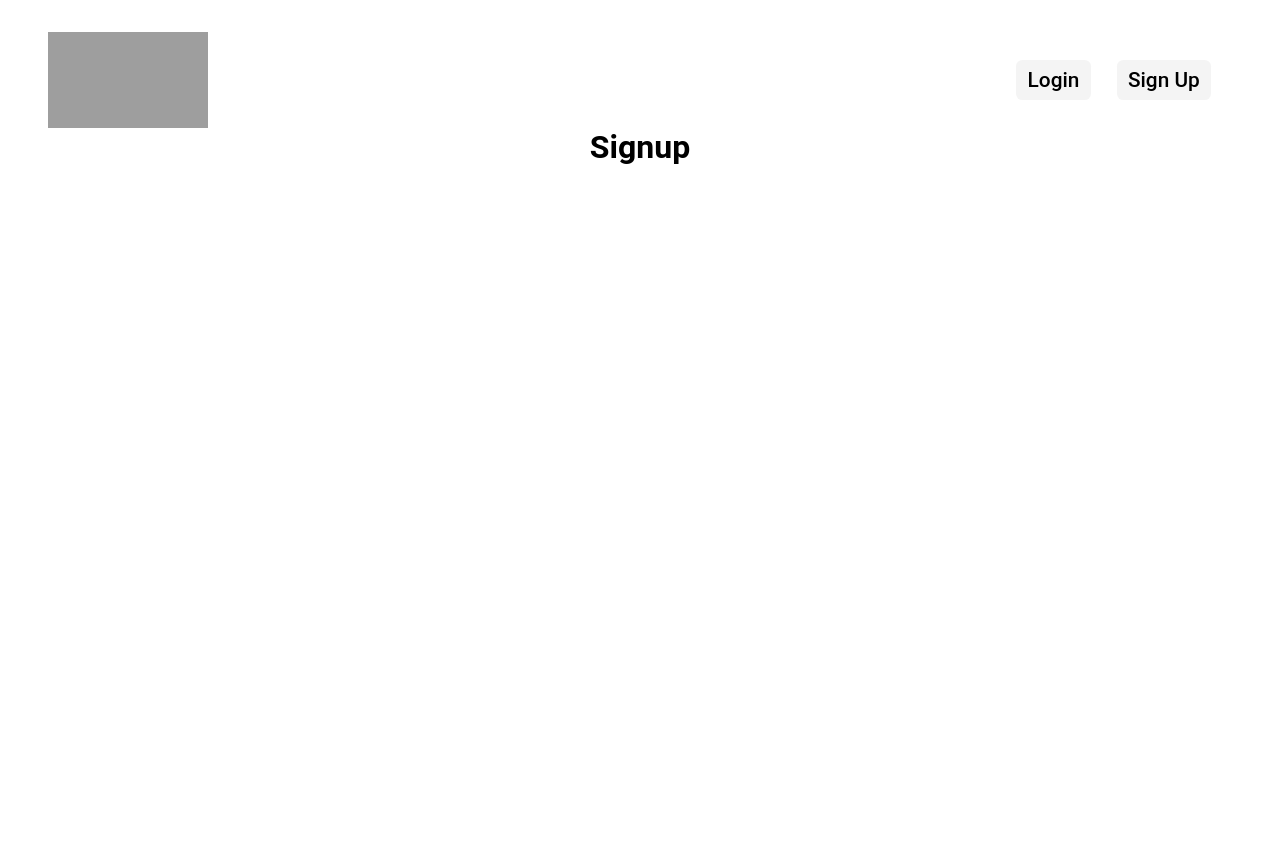
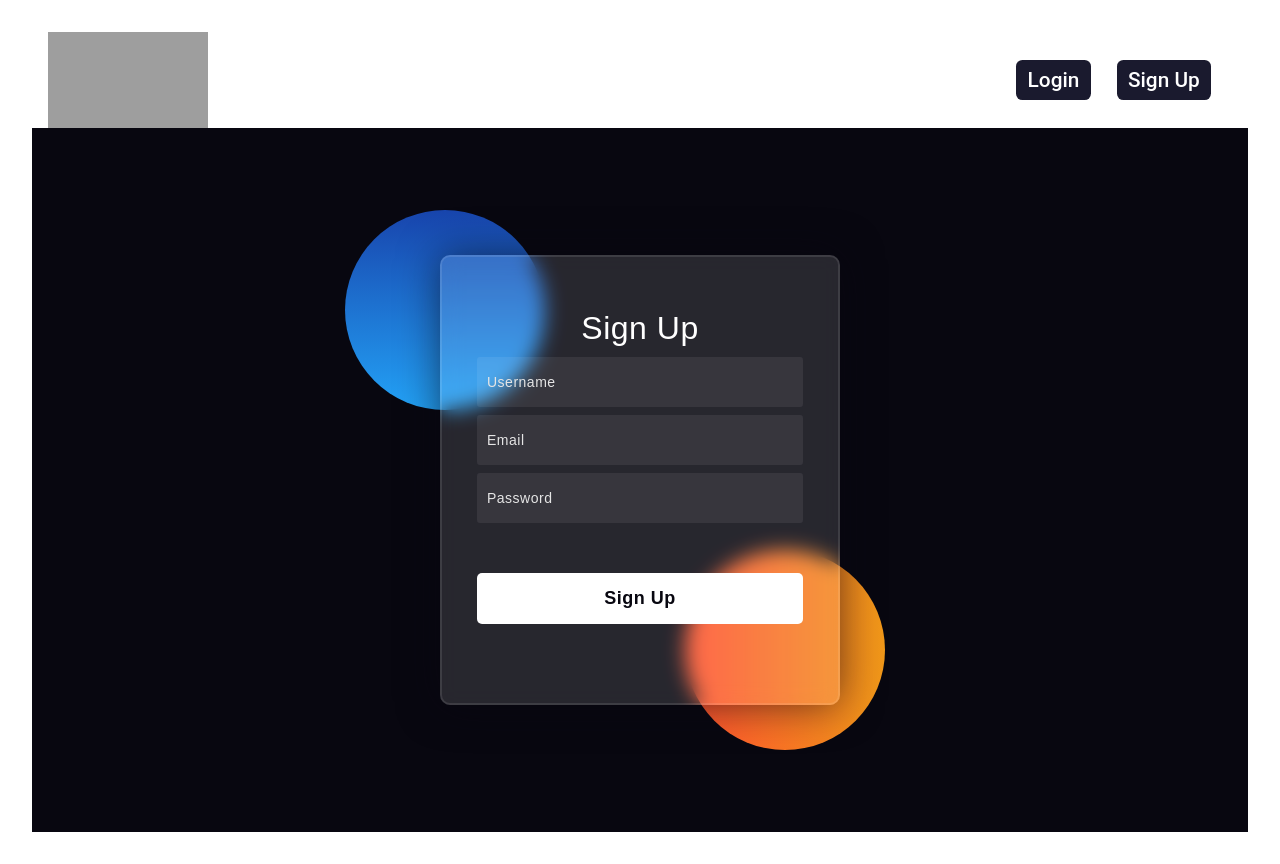
Before and after one commit to nehanshuajmera/AuthViaJWT, a React (Vite) app in the folder client/: page /signup in a window 1280 px wide. Before the commit the page ends 800 px from the top, so only its background shows below. Built offline with nearby package versions, Linux system fonts and the light colour scheme; grey boxes are pictures that could not be loaded.

Commit message:
Sign Up done

```diff
--- a/client/src/App.jsx
+++ b/client/src/App.jsx
@@ -29,7 +29,7 @@ const App = () => {
         />
         <div className="pages">
           <Routes>
-            <Route path="/signup" element={<Signup onLogin={handleLogin} />} />
+            <Route path="/signup" element={<Signup onSignup={handleLogin} />} />
             <Route path="/login" element={<Login onLogin={handleLogin} />} />
             <Route path="/" element={<Home />} />
           </Routes>
--- a/client/src/pages/Login/Login.jsx
+++ b/client/src/pages/Login/Login.jsx
@@ -34,7 +34,7 @@ export const Login = ({onLogin}) => {
       }
     } catch (error) {
       console.error("Error logging in:", error.message);
-      setError("Invalid login credentials"); // Set error state
+      setError("Invalid login credentials", error.message); // Set error state
       setShowModal(true); // Show modal
     } finally {
       setLoading(false);
@@ -70,7 +70,7 @@ export const Login = ({onLogin}) => {
               onChange={(e) => setPassword(e.target.value)}
             />
             <button className="opacity" type="submit" disabled={loading}>
-              {loading ? "Loading..." : "SUBMIT"}
+              {loading ? "Loading..." : "Login"}
             </button>
           </form>
           <div className="register-forget opacity">
--- /dev/null
+++ b/client/src/pages/Signup/Signup.css
@@ -0,0 +1,140 @@
+:root {
+    --backgrounds: #080710;
+}
+
+.signupMain {
+    background-color: var(--backgrounds);
+    height: 88vh;
+    display: flex;
+    align-items: center;
+    justify-content: center;
+}
+
+.signupMain .background {
+    width: 430px;
+    height: 380px;
+    position: absolute;
+}
+
+.signupMain .background .shape {
+    height: 200px;
+    width: 200px;
+    position: absolute;
+    border-radius: 50%;
+}
+
+.signupMain .shape:first-child {
+    background: linear-gradient(#1845ad,
+            #23a2f6);
+    left: -80px;
+    top: -80px;
+}
+
+.signupMain .shape:last-child {
+    background: linear-gradient(to right,
+            #ff512f,
+            #f09819);
+    right: -30px;
+    bottom: -80px;
+}
+
+.signupMain form {
+    height: 450px;
+    width: 400px;
+    background-color: rgba(255, 255, 255, 0.13);
+    position: absolute;
+    border-radius: 10px;
+    -webkit-backdrop-filter: blur(10px);
+    backdrop-filter: blur(10px);
+    border: 2px solid rgba(255, 255, 255, 0.1);
+    box-shadow: 0 0 40px rgba(8, 7, 16, 0.6);
+    padding: 50px 35px;
+}
+
+.signupMain form * {
+    font-family: 'Poppins', sans-serif;
+    color: #ffffff;
+    letter-spacing: 0.5px;
+    outline: none;
+    border: none;
+}
+
+.signupMain form h3 {
+    font-size: 32px;
+    font-weight: 500;
+    line-height: 42px;
+    text-align: center;
+}
+
+.signupMain label {
+    display: block;
+    margin-top: 30px;
+    font-size: 16px;
+    font-weight: 500;
+}
+
+.signupMain input {
+    display: block;
+    height: 50px;
+    width: 100%;
+    background-color: rgba(255, 255, 255, 0.07);
+    border-radius: 3px;
+    padding: 0 10px;
+    margin-top: 8px;
+    font-size: 14px;
+    font-weight: 300;
+}
+
+.signupMain ::placeholder {
+    color: #e5e5e5;
+}
+
+.signupMain button {
+    margin-top: 50px;
+    width: 100%;
+    background-color: #ffffff;
+    color: #080710;
+    padding: 15px 0;
+    font-size: 18px;
+    font-weight: 600;
+    border-radius: 5px;
+    cursor: pointer;
+}
+
+.signupMain .modal {
+    display: flex;
+    justify-content: center;
+    align-items: center;
+    position: fixed;
+    top: 0;
+    left: 0;
+    width: 100%;
+    height: 100%;
+    background-color: rgba(0, 0, 0, 0.5);
+    z-index: 1000;
+}
+
+.signupMain .modal-content {
+    background-color: var(--color);
+    color: var(--primary-color);
+    margin: 10px;
+    padding: 30px;
+    border-radius: 5px;
+    box-shadow: 0 0 10px rgba(0, 0, 0, 0.5);
+    position: relative;
+}
+
+.signupMain .close {
+    color: var(--background);
+    position: absolute;
+    top: 2px;
+    right: 8px;
+    cursor: pointer;
+    font-size: 2.5rem;
+    /* Larger close button */
+}
+
+.signupMain .modal-content p {
+    font-size: 2rem;
+    /* Larger text */
+}
--- a/client/src/pages/Signup/Signup.jsx
+++ b/client/src/pages/Signup/Signup.jsx
@@ -1,7 +1,98 @@
-export const Signup = () => {
+import { useState } from "react";
+import "./Signup.css";
+import axios from 'axios';
+import { useNavigate } from "react-router-dom";
+
+export const Signup = ({ onSignup }) => {
+  const [username, setUsername] = useState("");
+  const [email, setEmail] = useState("");
+  const [password, setPassword] = useState("");
+  const [error, setError] = useState(null);
+  const [showModal, setShowModal] = useState(false);
+  const [loading, setLoading] = useState(false);
+
+  const navigate = useNavigate();
+
+  const handleSubmit = async (e) => {
+    e.preventDefault();
+
+    try {
+      const res = await axios.post(
+        "http://localhost:5000/api/user/signup",
+        { username, email, password },
+        {
+          headers: {
+            "Content-Type": "application/json",
+          },
+        }
+      );
+      console.log(res);
+      if (res.statusText) {
+        setUsername("");
+        setEmail("");
+        setPassword("");
+        setError(null);
+        onSignup(res.data.username);
+        navigate('/');
+      }
+    } catch (err) {
+      console.error("Error logging in:", err.message);
+      setError("All fields are required"); // Set error state
+      setShowModal(true);
+    } finally {
+      setLoading(false);
+    }
+  };
+
+  const closeModal = () => {
+    setShowModal(false);
+    setError(null); // Clear error state when modal is closed
+  };
+
   return (
-    <div>
-      <h1>Signup</h1>
+    <div className="signupMain">
+      <div className="background">
+        <div className="shape" />
+        <div className="shape" />
+      </div>
+      <form onSubmit={handleSubmit}>
+        <h3>Sign Up</h3>
+        <input
+          type="text"
+          placeholder="Username"
+          id="username"
+          value={username}
+          onChange={(e) => setUsername(e.target.value) }
+        />
+        <input
+          type="text"
+          placeholder="Email"
+          id="email"
+          value={email}
+          onChange={(e) => setEmail(e.target.value)}
+        />
+        <input
+          type="password"
+          placeholder="Password"
+          id="password"
+          value={password}
+          onChange={(e) => setPassword(e.target.value)}
+        />
+        {/* <input type="password" placeholder="Password" id="password" /> */}
+        <button type="submit" disabled={loading}>
+          {loading ? "Loading..." : "Sign Up"}
+        </button>
+      </form>
+      {showModal && (
+        <div className="modal">
+          <div className="modal-content">
+            <span className="close" onClick={closeModal}>
+              &times;
+            </span>
+            <p>{error}</p>
+          </div>
+        </div>
+      )}
     </div>
   );
 };
--- a/client/src/universal/Header.css
+++ b/client/src/universal/Header.css
@@ -1,16 +1,16 @@
-header{
-    width: 100%;
-    height: 12vh;
-    background-color: #fff;
-}
-
 :root {
     --background: #1a1a2e;
     --color: #ffffff;
     --primary-color: #0f3460;
 }
 
-.navbar{
+header {
+    width: 100%;
+    height: 12vh;
+    background-color: var(--color);
+}
+
+.navbar {
     display: flex;
     justify-content: space-between;
     align-items: center;
@@ -18,23 +18,23 @@ header{
     padding: 0.2rem 1rem;
 }
 
-.navbar a{
+.navbar a {
     text-decoration: none;
-    color: #000;
+    color: var(--color);
 }
 
-.appLogo{
+.appLogo {
     width: 10rem;
     height: 6rem;
 }
 
-.appLogo img{
+.appLogo img {
     width: 100%;
     height: 100%;
     mix-blend-mode: multiply;
 }
 
-.appAuth{
+.appAuth {
     display: flex;
     justify-content: space-around;
     align-items: center;
@@ -42,7 +42,7 @@ header{
     padding: 0.5rem;
 }
 
-.authBtn{
+.authBtn {
     display: flex;
     align-items: center;
     font-size: 1.3rem;
@@ -50,15 +50,16 @@ header{
     border: none;
     height: 5vh;
     border-radius: 0.4rem;
-    background-color: #f4f4f4;
+    background-color: var(--background);
+    color: var(--color);
     font-weight: 500;
 }
 
-.authBtn:hover{
-    background-color: #e4e4e4;
+.authBtn:hover {
+    background-color: var(--primary-color);
 }
 
-.username{
+.username {
     font-size: 1.3rem;
     font-weight: 600;
     margin-right: 0.5rem;
```
Also changed, not shown: 2 other files (tests, documents, lock files or other folders).
